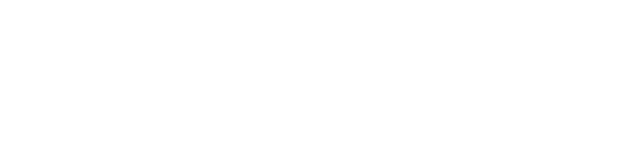
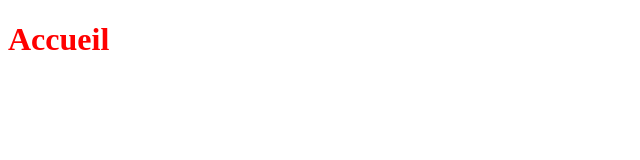
Before and after one commit to GuillemotClement/blogJS, a website built with Vite: page src/index.html in a window 1280 px wide. Shown: the whole page, without its empty margins (0-640 px from the left). Built offline with nearby package versions, Linux system fonts and the light colour scheme.

Commit message:
ajout de scss au projet

```diff
--- a/package.json
+++ b/package.json
@@ -9,6 +9,7 @@
     "preview": "vite preview"
   },
   "devDependencies": {
+    "sass": "^1.72.0",
     "vite": "^5.2.0"
   }
 }
--- a/src/index.html
+++ b/src/index.html
@@ -7,7 +7,9 @@
     <title>Blog App</title>
   </head>
   <body>
-    <div id="app"></div>
+    <div id="app" class="container">
+      <h1>Accueil</h1>
+    </div>
     <script type="module" src="/main.js"></script>
   </body>
 </html>
--- a/src/main.js
+++ b/src/main.js
@@ -1 +1 @@
-import './style.css'
+import './style.scss'
--- /dev/null
+++ b/src/style.scss
@@ -0,0 +1,5 @@
+.container{
+    h1{
+        color: red;
+    }
+}
```
Also changed, not shown: src/style.css (deleted), 1 other file.
